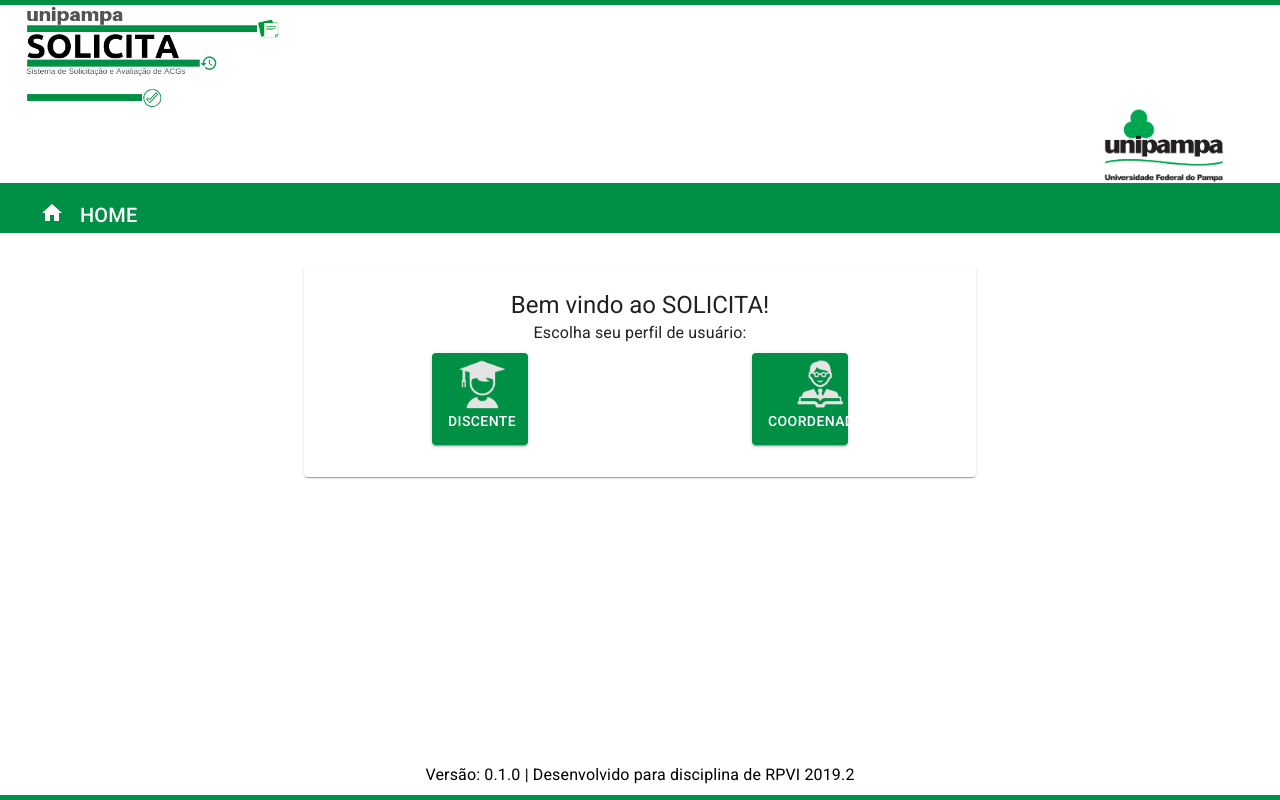
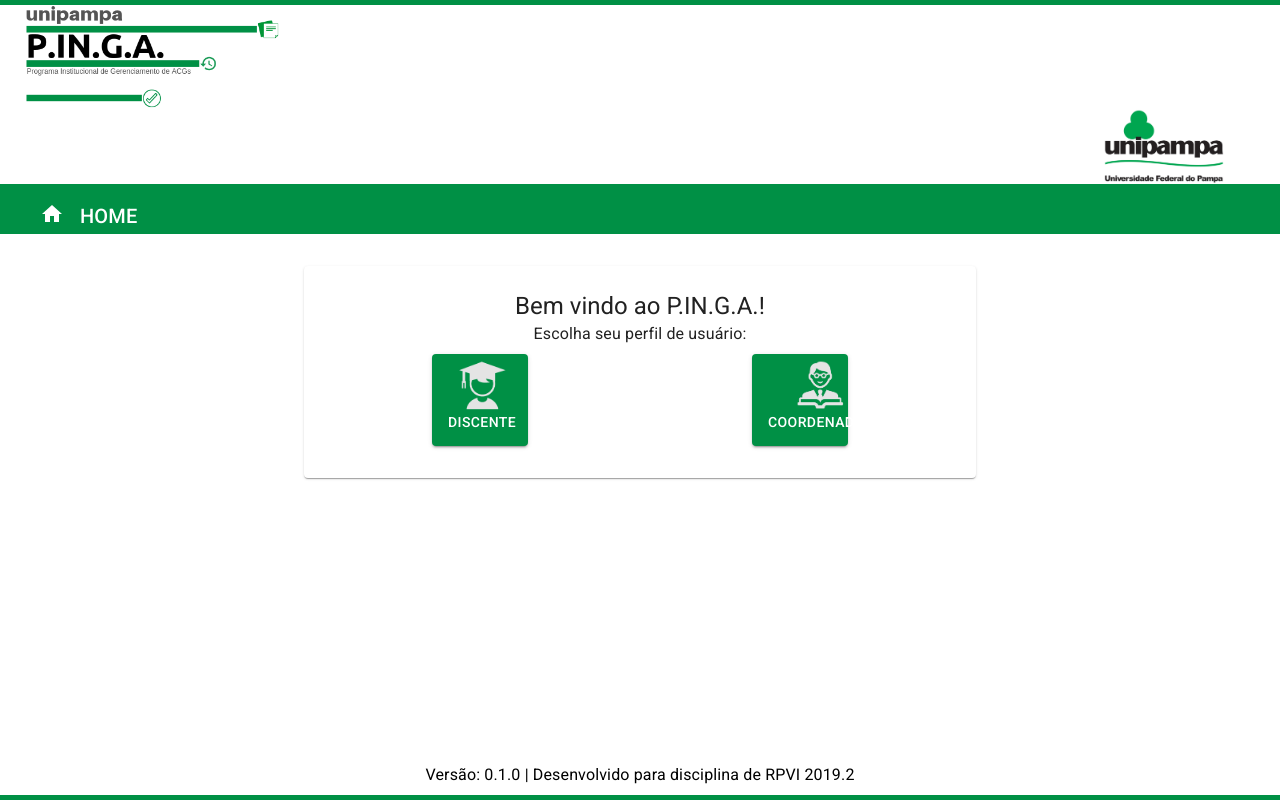
Before and after one commit to SabrinaWinckler/RPVI-SistemaACG, a React (Create React App) app in the folder Dev/frontend/: page / in a window 1280 px wide. Built offline with nearby package versions, Linux system fonts and the light colour scheme.

Commit message:
UPDATE - Apelido da aplicação

```diff
--- a/Dev/frontend/src/components/dashboard/Home.jsx
+++ b/Dev/frontend/src/components/dashboard/Home.jsx
@@ -50,7 +50,7 @@
         <div>
             <Paper className={classes.root} styles={{}}>
                 <Typography variant="h5" component="h3">
-                    Bem vindo ao SOLICITA!
+                    Bem vindo ao P.IN.G.A.!
                 </Typography>
                 <Typography component="p">
                     Escolha seu perfil de usuário:
```
Also changed, not shown: Dev/frontend/src/assets/logoMain.png.
